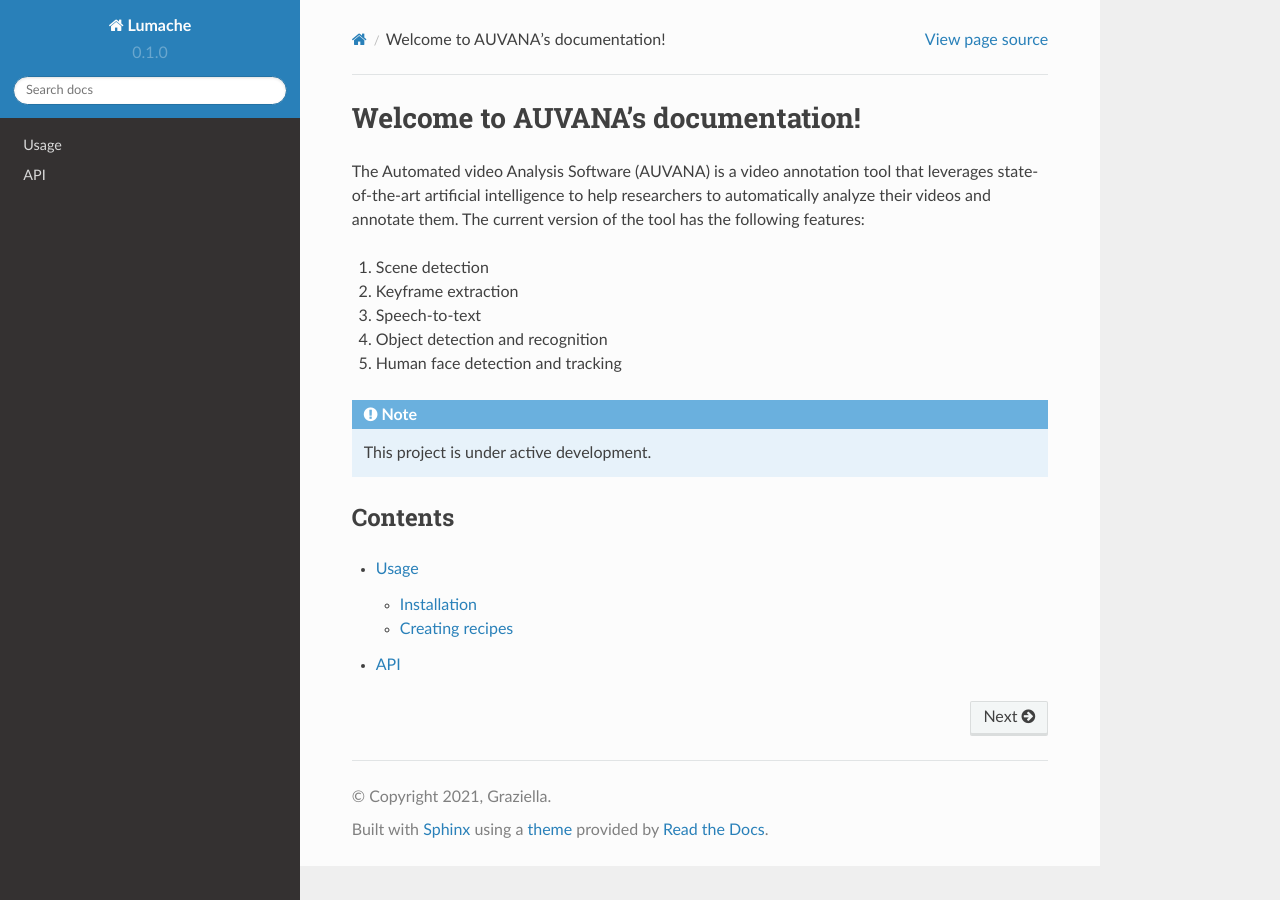
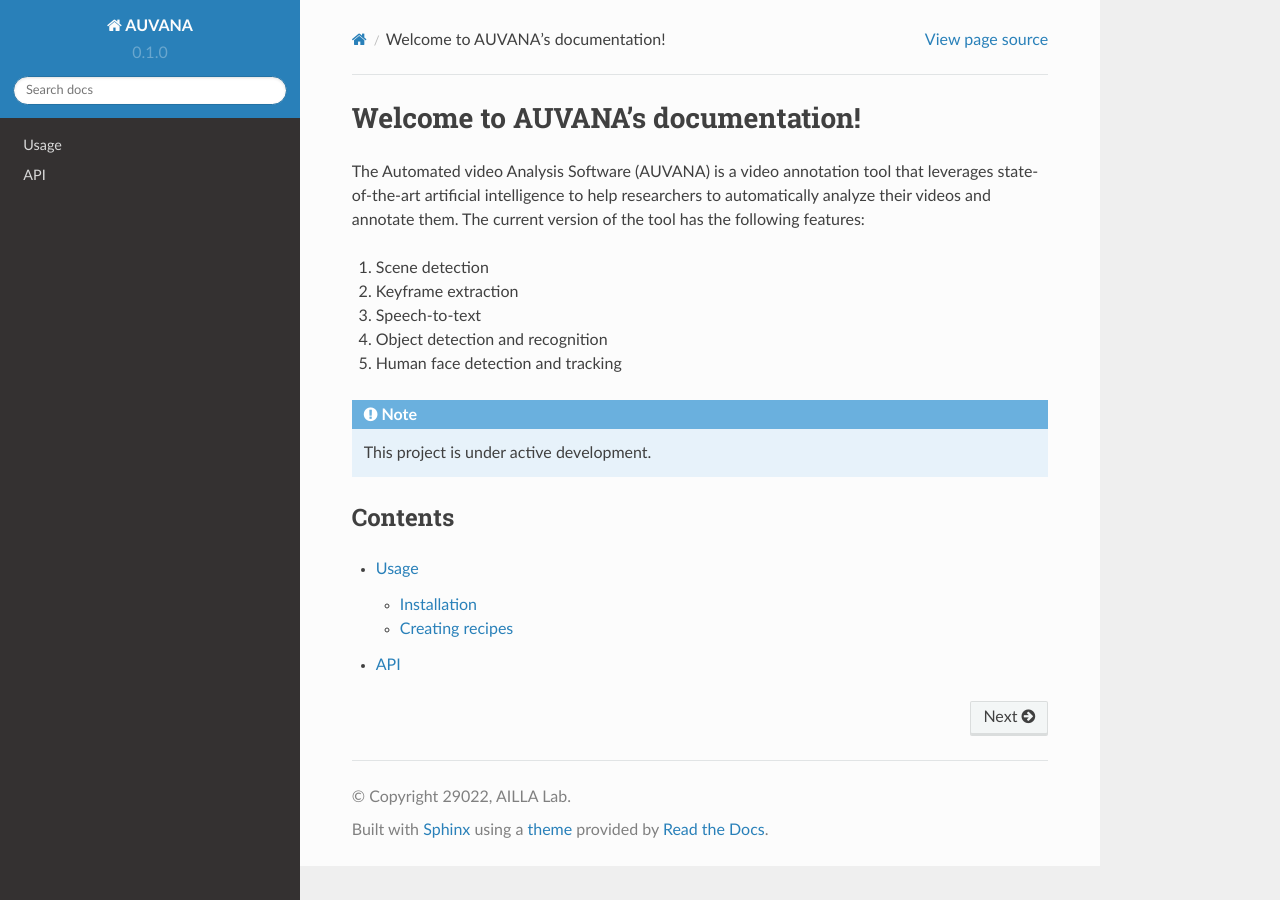
Before and after one commit to ailla-lab/auvana-documentation, a Sphinx documentation site: the page built from docs/source/index.rst, in a window 1280 px wide. Built offline with Sphinx 7.4.7 and the Read the Docs theme 2.0.0, drawn with Linux system fonts in a browser that asks for light colours.

Commit message:
Update conf.py

```diff
--- a/docs/source/conf.py
+++ b/docs/source/conf.py
@@ -2,8 +2,8 @@
 
 # -- Project information
 
-project = 'Lumache'
-copyright = '2021, Graziella'
+project = 'AUVANA'
+copyright = '29022, AILLA Lab'
 author = 'Graziella'
 
 release = '0.1'
```
